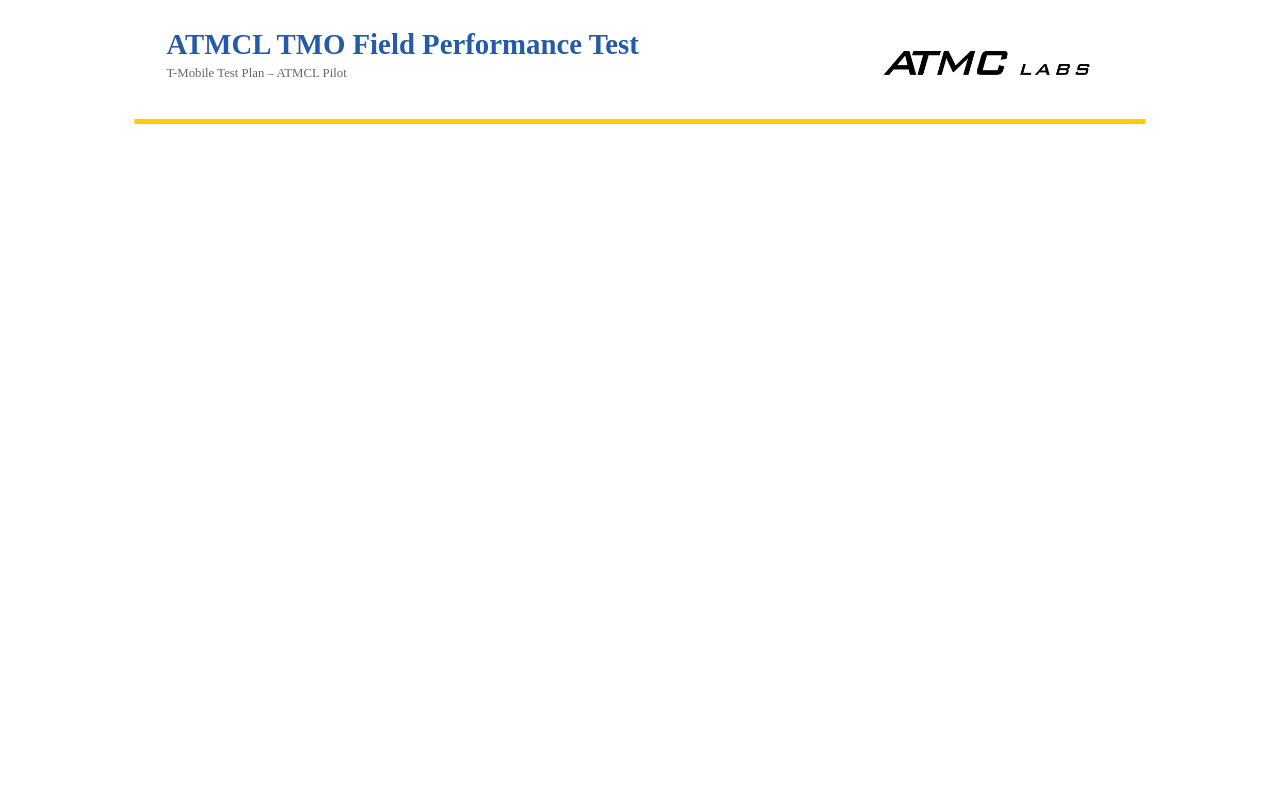
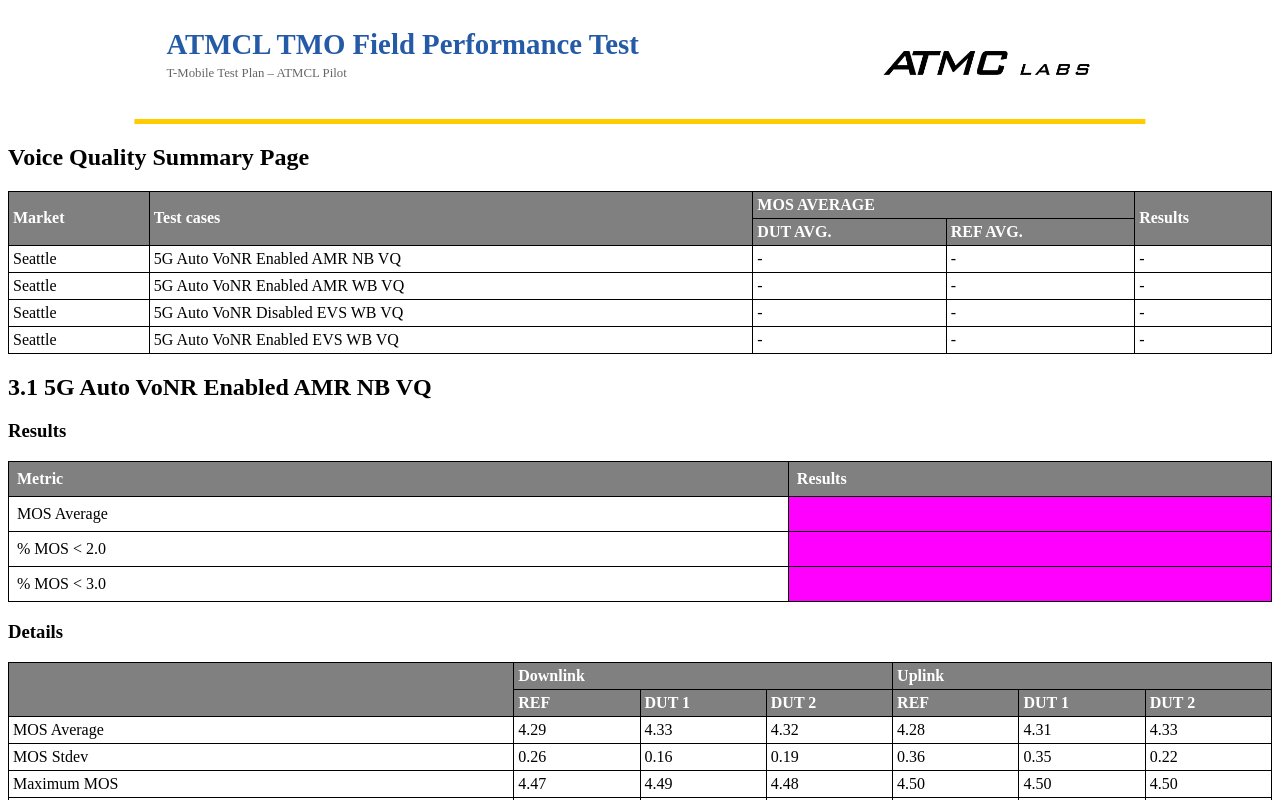
Before and after one commit to LiJieSu0/Fit4Launch_Report, a React (Create React App) app in the folder report-generator-app/: page / in a window 1280 px wide. Shown: the top 800 px of the page. Built offline with nearby package versions, Linux system fonts and the light colour scheme; what chartjs-plugin-datalabels would draw is missing.

Commit message:
remove extra files

```diff
--- a/report-generator-app/src/App.js
+++ b/report-generator-app/src/App.js
@@ -44,9 +44,9 @@ function App() {
         <CallPerformanceDetails />
         <CpKpiPage/> */}
 
-        {/* <VqSummaryPage />
+        <VqSummaryPage />
         <VqDetailsPage />
-        <VqKpiPage/> */}
+        <VqKpiPage/>
 
         {/* <CoverageSummaryPage />
         <CoverageDetails />
```
Also changed, not shown: 2 other files (tests, documents, lock files or other folders).
